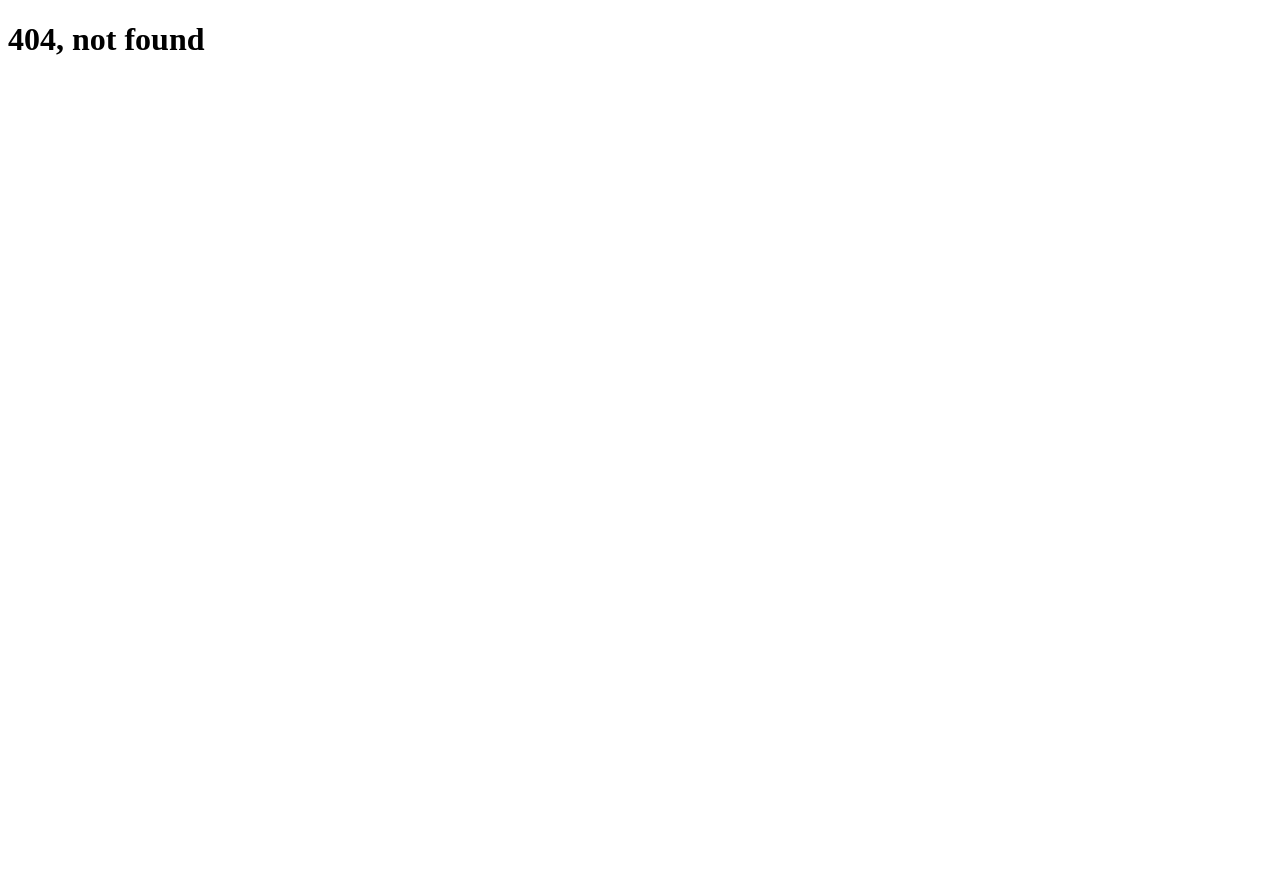
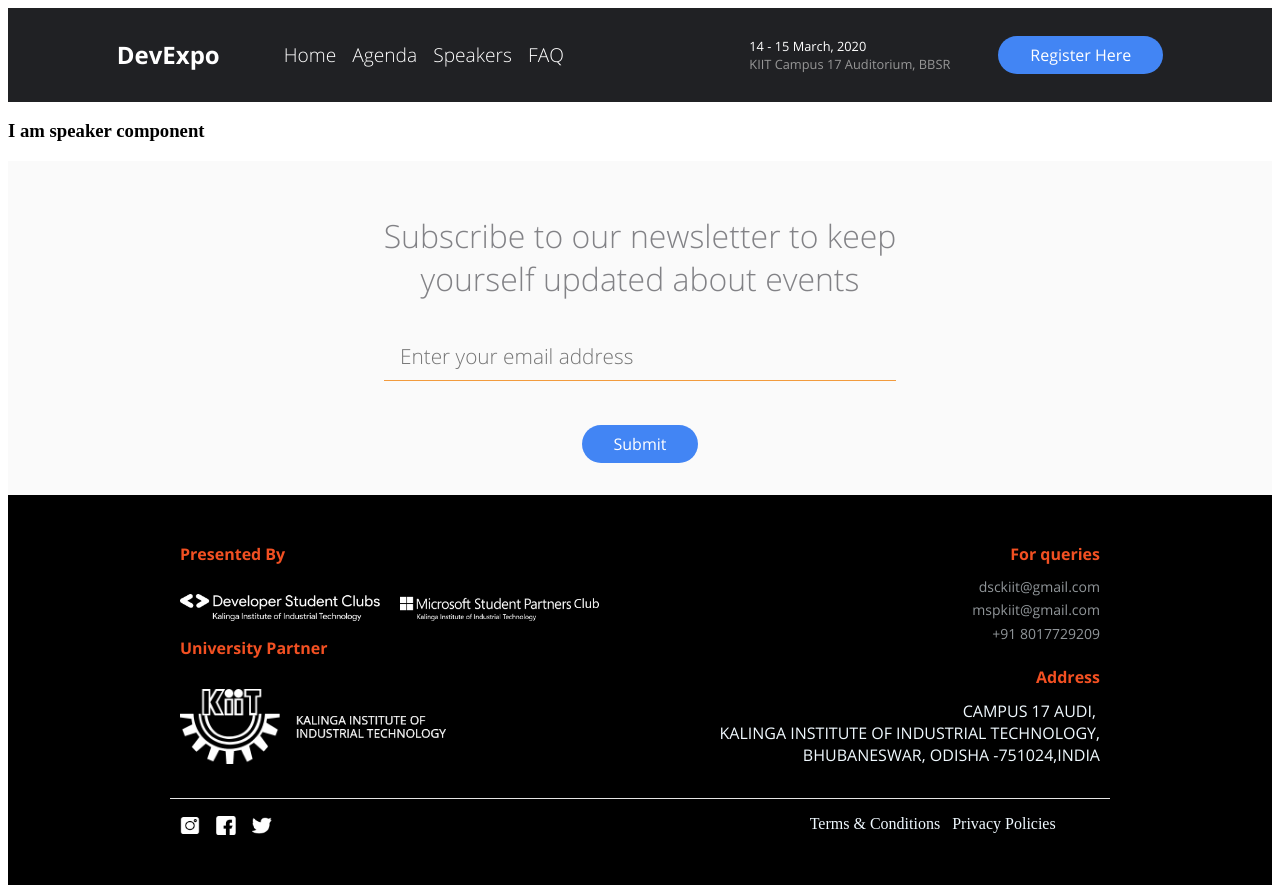
Before and after one commit to DSC-KIIT/DevExpo2020, a Gatsby site: page /speakers in a window 1280 px wide. Before the commit this address had no page. Before the commit the page ends 800 px from the top, so only its background shows below. Built offline with nearby package versions, Linux system fonts and the light colour scheme; Gatsby itself is replaced by a stand-in of ours; a web font is replaced by a local one.

Commit message:
added components and header entry for speakers

```diff
--- a/src/components/Home/Header/header.js
+++ b/src/components/Home/Header/header.js
@@ -26,6 +26,12 @@ const Header = () => (
             Agenda
           </Link>
         </li>
+
+        <li className="links">
+          <Link style={{ color: "white", textDecoration: "none" }} to="/speakers">
+            Speakers
+          </Link>
+        </li>
         <li className="links">
           <Link style={{ color: "white", textDecoration: "none" }} to="/faq">
             FAQ
@@ -49,6 +55,11 @@ const Header = () => (
         <li className="links">
           <Link style={{ color: "white", textDecoration: "none" }} to="/agenda">
             Agenda
+          </Link>
+        </li>
+        <li className="links">
+          <Link style={{ color: "white", textDecoration: "none" }} to="/speakers">
+            Speakers
           </Link>
         </li>
         <li className="links">
--- /dev/null
+++ b/src/components/Speakers/speakers.js
@@ -0,0 +1,11 @@
+import React from 'react'
+
+const Speakers = () => {
+    return (
+        <div>
+            <h3>I am speaker component</h3>
+        </div>
+    )
+}
+
+export default Speakers
--- /dev/null
+++ b/src/pages/speakers.js
@@ -0,0 +1,19 @@
+import React from 'react'
+
+import Header from "../components/Home/Header/header"
+import Speakers from "../components/Speakers/speakers"
+import Newsletter from "../components/Home/Newsletter/newsletter"
+import Contact from "../components/Home/Contact/contact"
+
+const SpeakersPage = () => {
+    return (
+        <div>
+            <Header></Header>
+            <Speakers></Speakers>
+            <Newsletter></Newsletter>
+            <Contact></Contact>
+        </div>
+    )
+}
+
+export default SpeakersPage
```
Also changed, not shown: src/components/Speakers/css/speakerContent.css (added), src/components/Speakers/css/speakerHeader.css (added), src/components/Speakers/css/speakerProfile.css (added), src/components/Speakers/speakerHeader.js (added), src/components/Speakers/speakerProfile.js (added).
